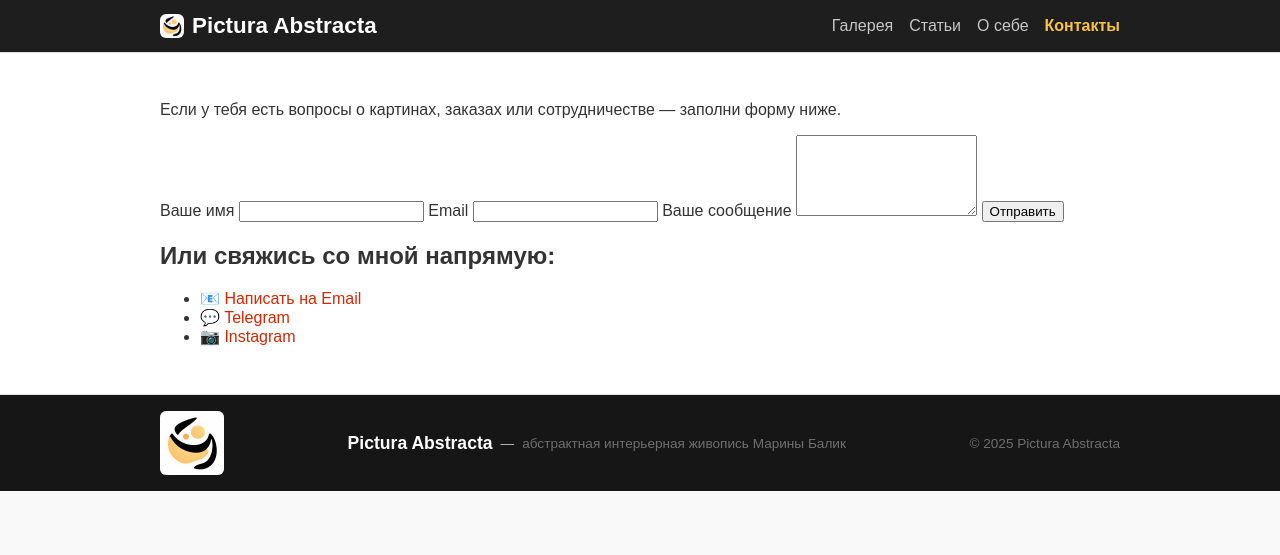
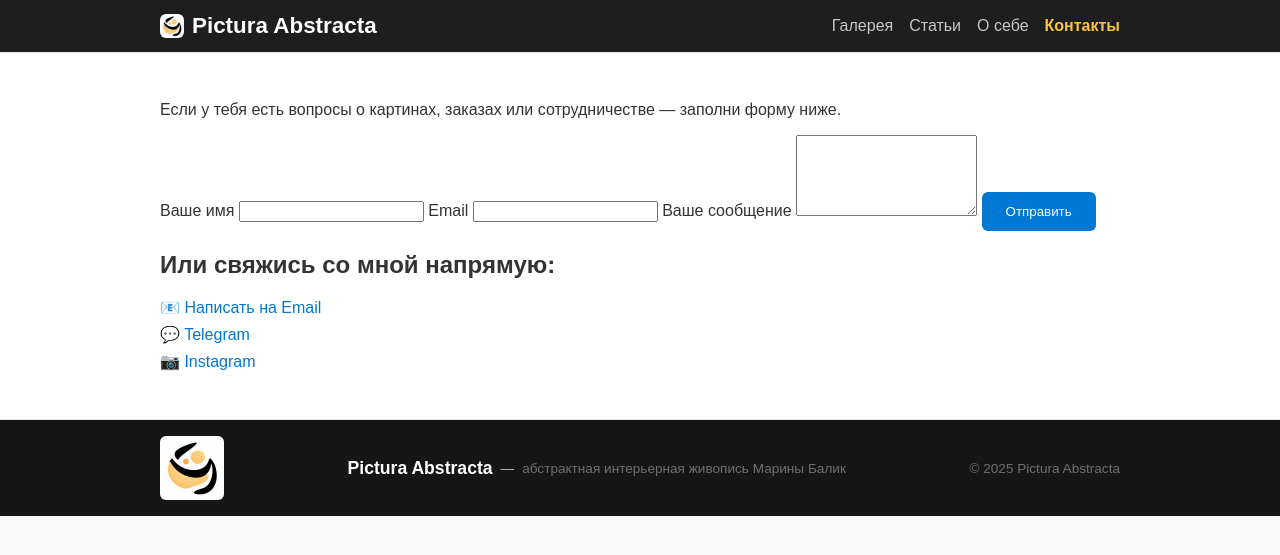
Before and after one commit to PicAbsArt/picabsart.github.io, a Jekyll site: the page built from contact.md, in a window 1280 px wide. Shown: the top 555 px of the page. Built offline with Jekyll 4.4.1, drawn with Linux system fonts in a browser that asks for light colours.

Commit message:
Update main.css

```diff
--- a/assets/main.css
+++ b/assets/main.css
@@ -413,3 +413,69 @@
   height: 16px;
   vertical-align: middle;
 }
+
+/* === Форма связи === */
+
+.contact-form {
+  max-width: 600px;
+  margin-bottom: 2rem;
+}
+
+.contact-form label {
+  display: block;
+  margin-top: 1rem;
+  font-weight: 500;
+  color: #e0e0e0;
+}
+
+.contact-form input,
+.contact-form textarea {
+  width: 100%;
+  padding: 0.75rem;
+  border-radius: 6px;
+  border: 1px solid #ccc;
+  background-color: #fff;
+  color: #1e1e1e;
+  font-size: 1rem;
+  margin-top: 0.5rem;
+}
+
+.contact-form textarea {
+  resize: vertical;
+  min-height: 100px;
+}
+
+.btn-submit {
+  margin-top: 1rem;
+  padding: 0.75rem 1.5rem;
+  background-color: #0078d4;
+  color: white;
+  border: none;
+  border-radius: 6px;
+  cursor: pointer;
+  transition: background-color 0.3s ease;
+}
+
+.btn-submit:hover {
+  background-color: #005fa3;
+}
+
+/* === Ссылки на контактные площадки === */
+
+.contact-links {
+  list-style: none;
+  padding: 0;
+}
+
+.contact-links li {
+  margin-bottom: 0.5rem;
+}
+
+.contact-links a {
+  color: #0078d4;
+  text-decoration: none;
+}
+
+.contact-links a:hover {
+  text-decoration: underline;
+}
```
